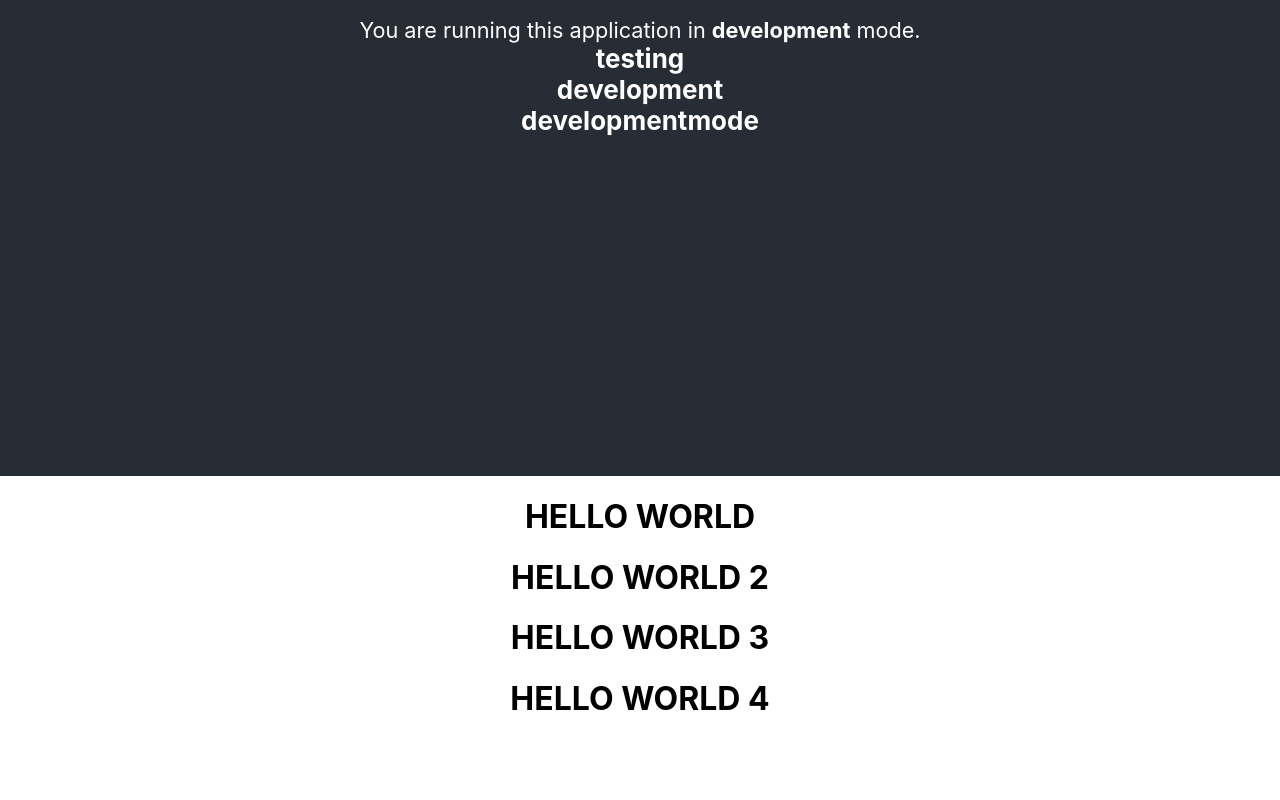
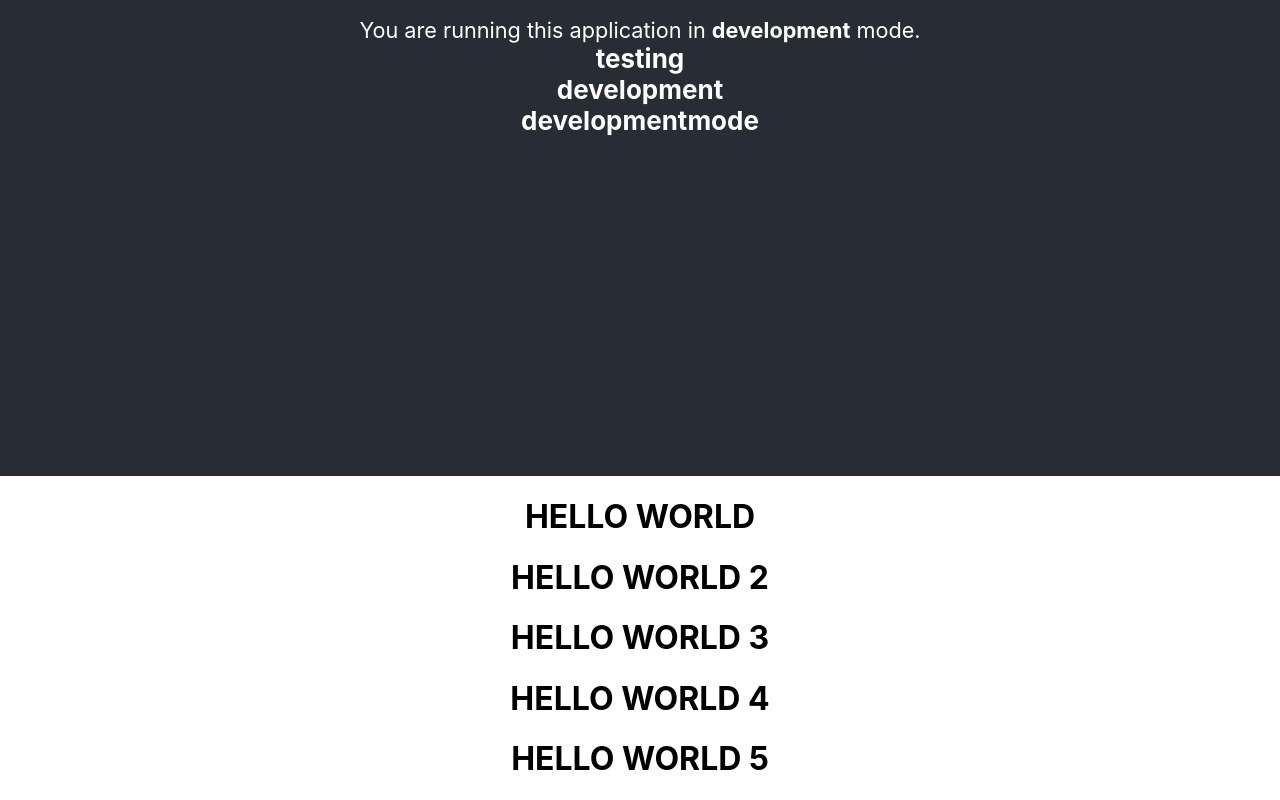
Before and after one commit to keerthanapalepu/test-deployment, a React (Create React App) app: page / in a window 1280 px wide. Shown: the part 324-1124 px from the top of the page. Before the commit the page ends 1063 px from the top, so only its background shows below. Built offline with nearby package versions, Linux system fonts and the light colour scheme.

Commit message:
dev change 6

```diff
--- a/src/App.js
+++ b/src/App.js
@@ -18,6 +18,7 @@ function App() {
       <h1>HELLO WORLD 2</h1>
       <h1>HELLO WORLD 3</h1>
       <h1>HELLO WORLD 4</h1>
+      <h1>HELLO WORLD 5</h1>
     </div>
   );
 }
```
